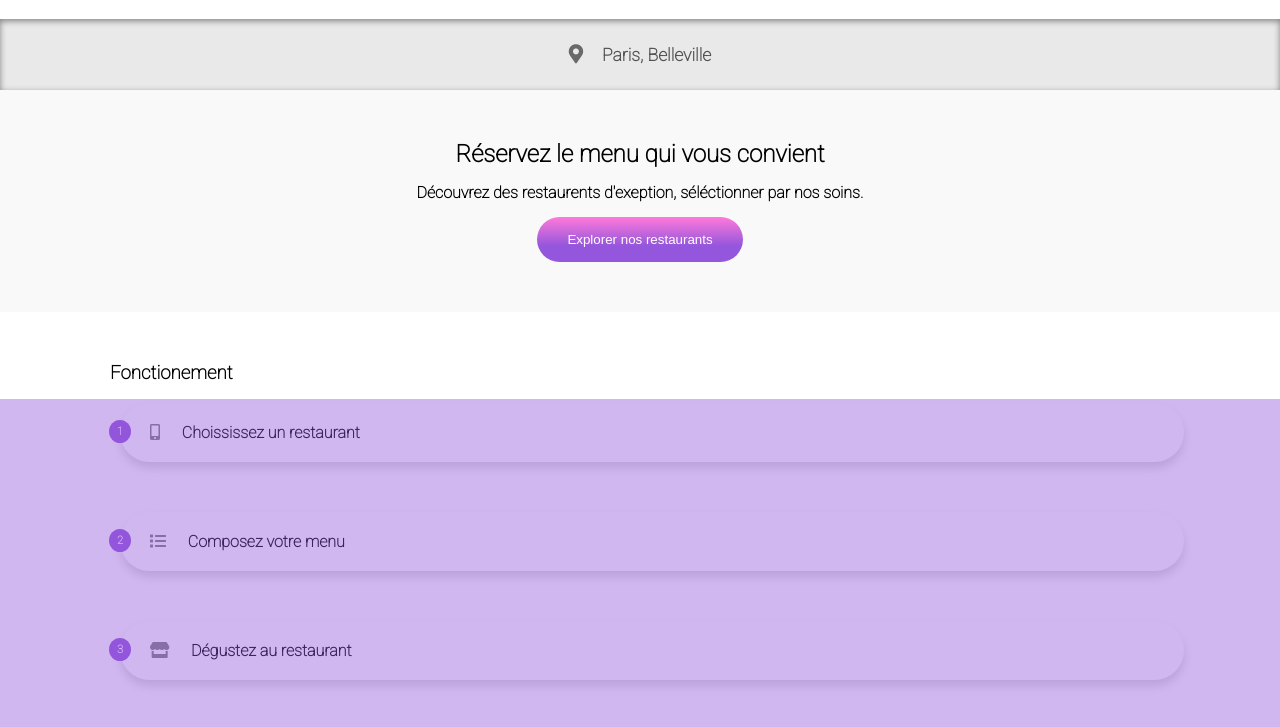
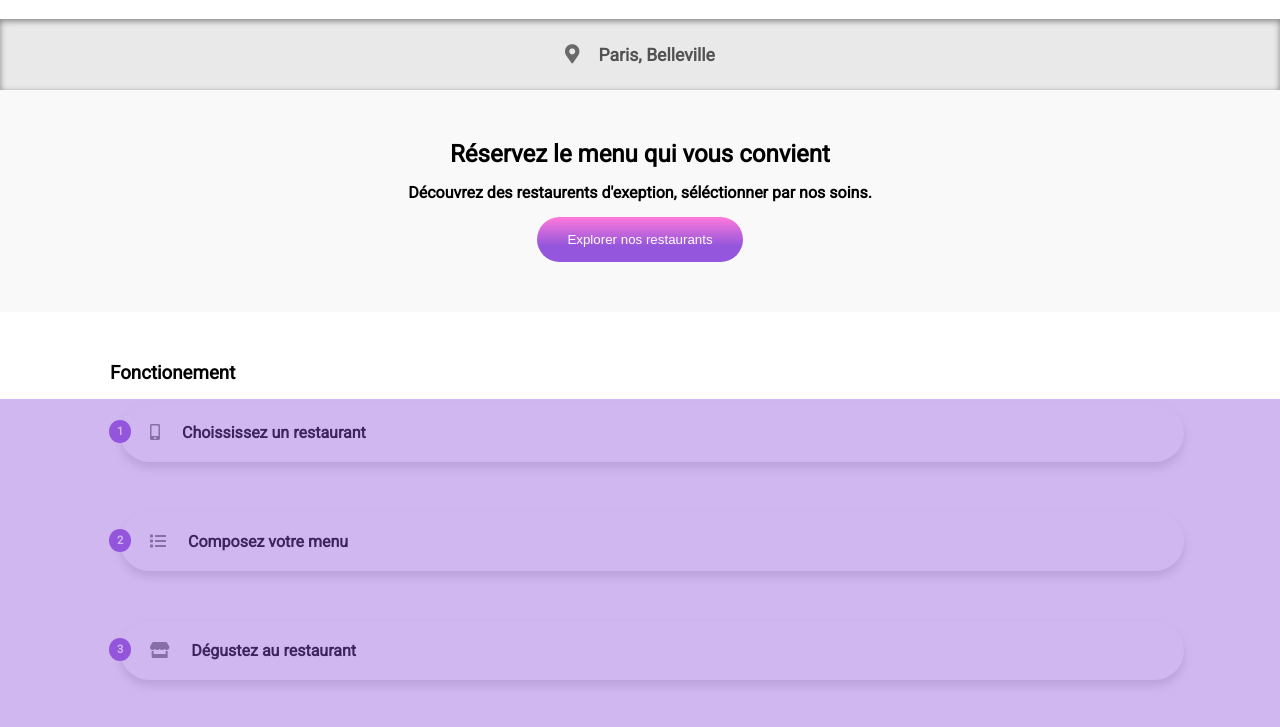
Before and after one commit to pharouqy/OhMyFood, a website: page index.html in a window 1280 px wide. Shown: the part 62-789 px from the top of the page. Drawn offline with Linux system fonts and the light colour scheme; a web font is replaced by a local one.

Commit message:
Correction CDN police

```diff
--- a/sass/main.scss
+++ b/sass/main.scss
@@ -1,5 +1,5 @@
 @import url("https://fonts.googleapis.com/css2?family=Shrikhand&display=swap");
-@import url("https://fonts.googleapis.com/css2?family=Roboto:wght@100&display=swap");
+@import url('https://fonts.googleapis.com/css2?family=Roboto&display=swap');
 
 $left1: -4.5em;
 $left2: -9.5em;
```
Also changed, not shown: css/style.css.
